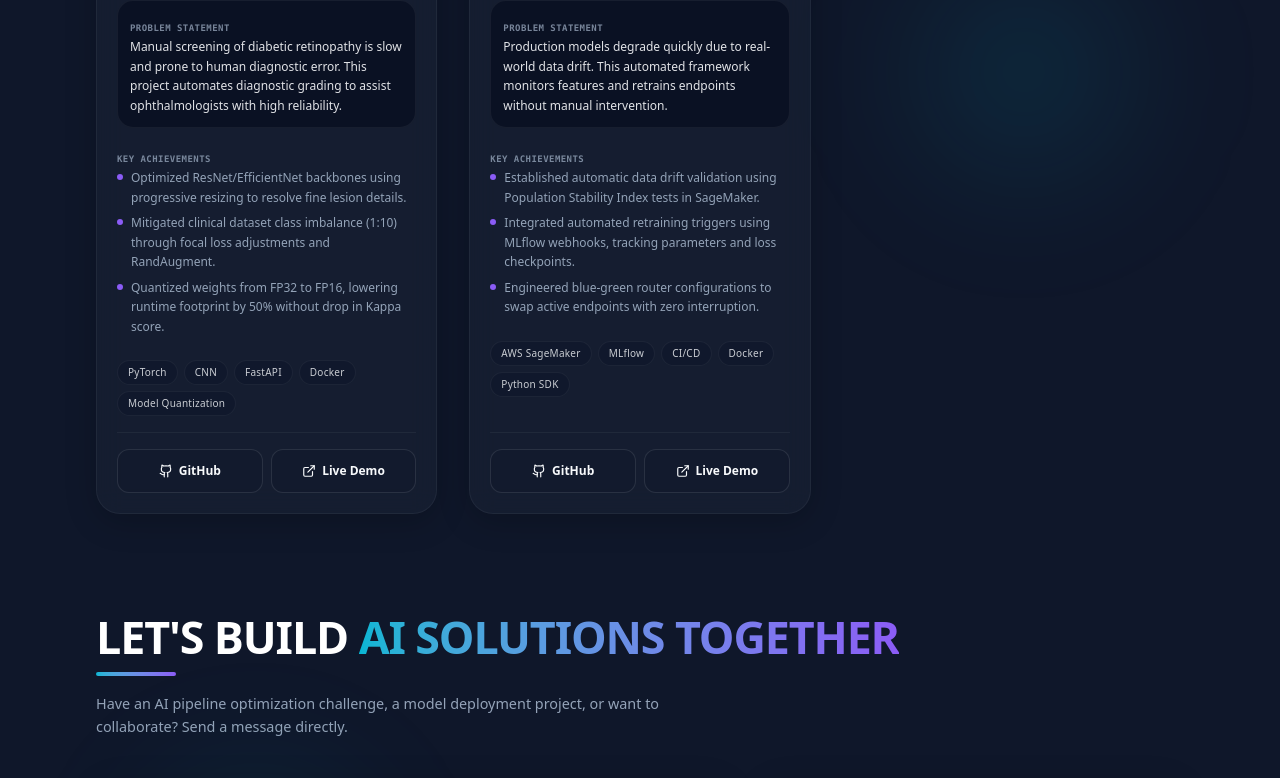
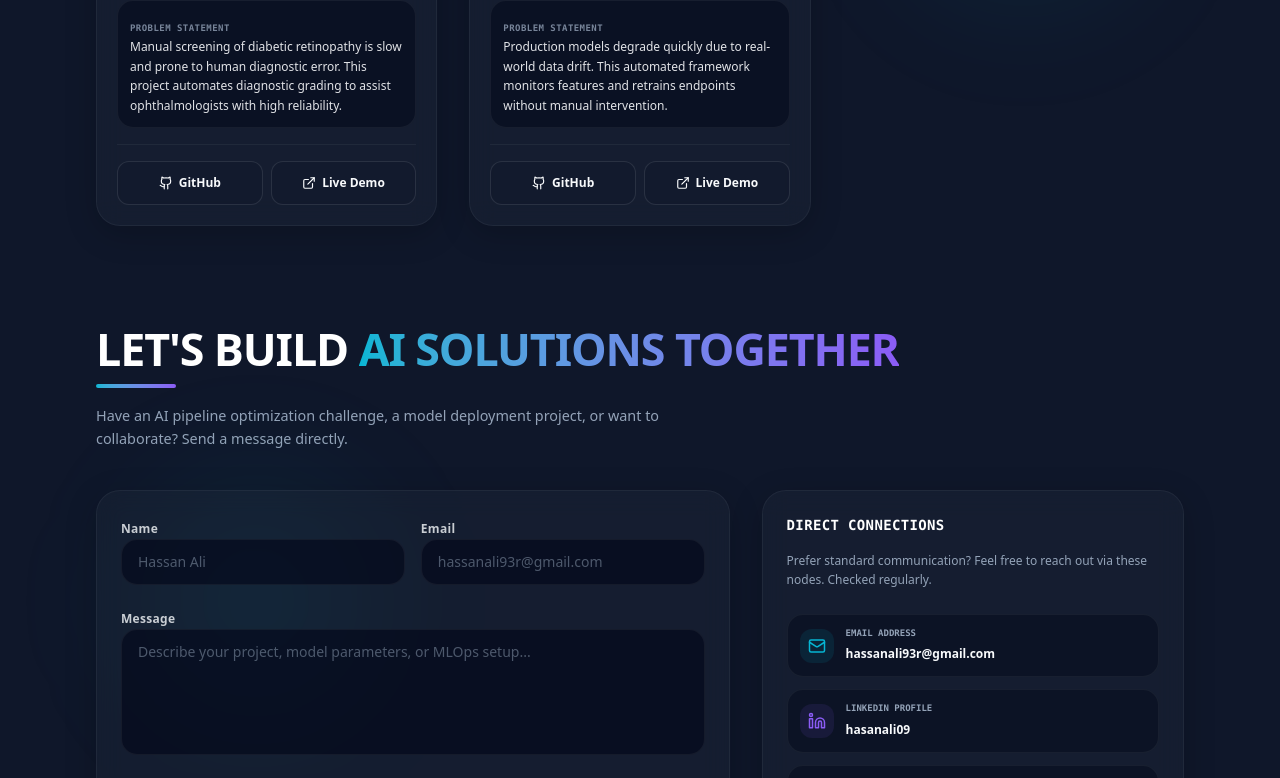
Before and after one commit to Rival5555/hassan-ali-portfolio, a Next.js app: page / in a window 1280 px wide. Shown: the part 1789-2567 px from the top of the page. Built offline with nearby package versions, Linux system fonts and the light colour scheme.

Commit message:
refactor(projects): remove key achievements and tech tags sections

```diff
--- a/components/Projects.tsx
+++ b/components/Projects.tsx
@@ -7,8 +7,6 @@ type Project = {
   title: string;
   category: string;
   problemStatement: string;
-  tags: string[];
-  achievements: string[];
   github: string;
   demo: string;
 };
@@ -18,12 +16,6 @@ const PROJECTS_DATA: Project[] = [
     title: "Diabetic Retinopathy Classification",
     category: "Deep Learning · Medical Imaging",
     problemStatement: "Manual screening of diabetic retinopathy is slow and prone to human diagnostic error. This project automates diagnostic grading to assist ophthalmologists with high reliability.",
-    tags: ["PyTorch", "CNN", "FastAPI", "Docker", "Model Quantization"],
-    achievements: [
-      "Optimized ResNet/EfficientNet backbones using progressive resizing to resolve fine lesion details.",
-      "Mitigated clinical dataset class imbalance (1:10) through focal loss adjustments and RandAugment.",
-      "Quantized weights from FP32 to FP16, lowering runtime footprint by 50% without drop in Kappa score."
-    ],
     github: "https://github.com/Rival5555",
     demo: "#",
   },
@@ -31,12 +23,6 @@ const PROJECTS_DATA: Project[] = [
     title: "Automated MLOps Training Pipeline",
     category: "Infrastructure · Cloud Automation",
     problemStatement: "Production models degrade quickly due to real-world data drift. This automated framework monitors features and retrains endpoints without manual intervention.",
-    tags: ["AWS SageMaker", "MLflow", "CI/CD", "Docker", "Python SDK"],
-    achievements: [
-      "Established automatic data drift validation using Population Stability Index tests in SageMaker.",
-      "Integrated automated retraining triggers using MLflow webhooks, tracking parameters and loss checkpoints.",
-      "Engineered blue-green router configurations to swap active endpoints with zero interruption."
-    ],
     github: "https://github.com/Rival5555",
     demo: "#",
   },
@@ -96,30 +82,7 @@ export default function Projects() {
                 </div>
 
 
-                {/* Key Achievements */}
-                <div className="space-y-1.5">
-                  <span className="text-[9px] uppercase font-bold text-muted-text/80 tracking-wider font-mono">Key Achievements</span>
-                  <ul className="space-y-1.5">
-                    {project.achievements.map((ach, achIdx) => (
-                      <li key={achIdx} className="text-xs text-muted-text flex gap-2 items-start leading-relaxed">
-                        <span className="h-1.5 w-1.5 rounded-full bg-secondary-accent shrink-0 mt-1.5" />
-                        <span>{ach}</span>
-                      </li>
-                    ))}
-                  </ul>
-                </div>
 
-                {/* Tech tags */}
-                <div className="flex flex-wrap gap-1.5 pt-2">
-                  {project.tags.map((tag) => (
-                    <span
-                      key={tag}
-                      className="rounded-full border border-white/5 bg-slate-900/60 px-2.5 py-1 text-[10px] font-medium tracking-wide text-text/80"
-                    >
-                      {tag}
-                    </span>
-                  ))}
-                </div>
               </div>
 
               {/* Action buttons */}
```
